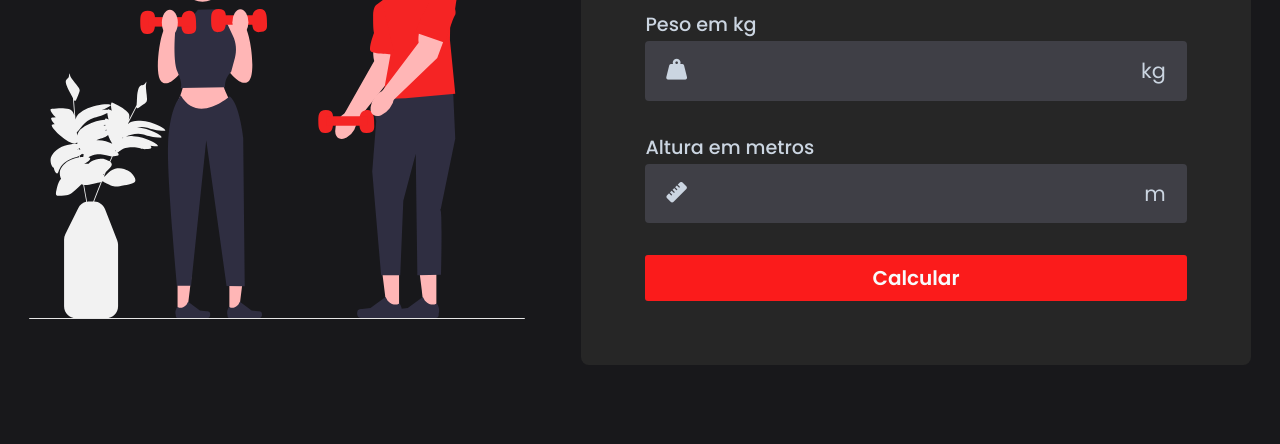
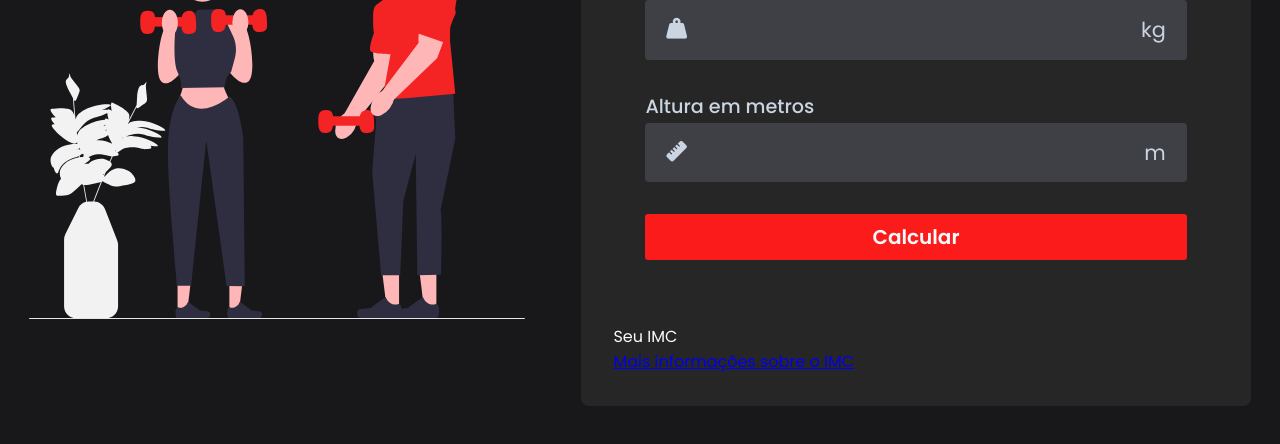
Before and after one commit to LucasRiosF/dts2-revisao01, a plain HTML site: page index.html in a window 1280 px wide. Shown: the part 278-722 px from the top of the page. Drawn offline with Linux system fonts and the light colour scheme.

Commit message:
feat: finalizate html

```diff
--- a/index.html
+++ b/index.html
@@ -37,6 +37,26 @@
                 </div>
                 <button id="calculate">Calcular</button>
             </div>
+
+            <div id="infos">
+                <div id="result">
+                    <div id="imc">
+                        <span id="value"></span>
+                        <span id="status">Seu IMC</span>
+                    </div>
+
+                    <div id="description">
+                        <span id="text"></span>
+                    </div>
+                    </div>
+
+                    <div id="more-infos">
+                        <a href="https://mundoeducacao.uol.com.br/saude-bem-estar-imc.html">
+                            Mais informações sobre o IMC
+                        </a>
+                    </div>
+                </div>
+            </div>
         </section>
     </main>
 </body>
```
